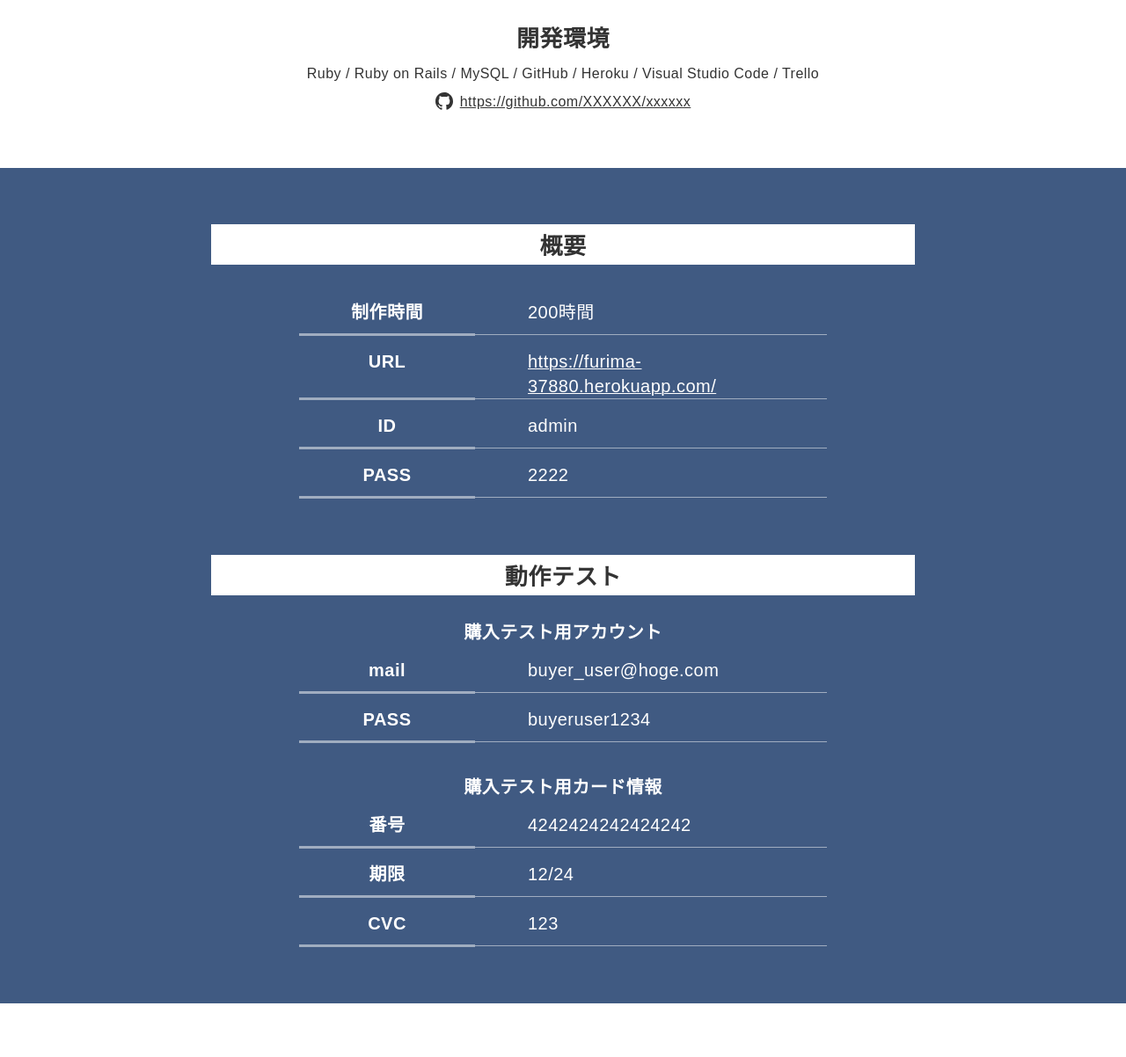
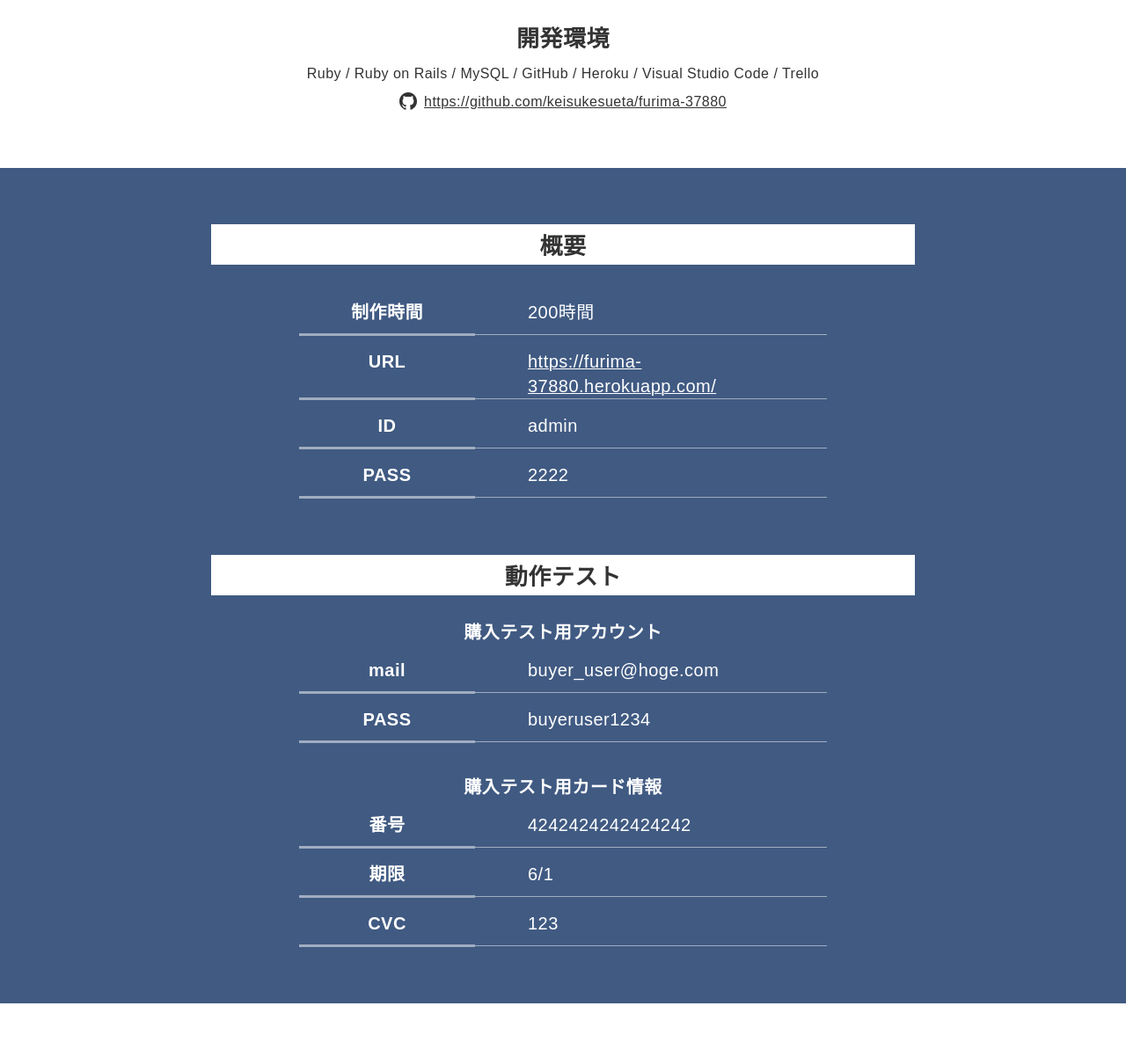
Before and after one commit to keisukesueta/portfolio-site, a plain HTML site: page works/01.html in a window 1280 px wide. Shown: the part 608-1810 px from the top of the page at 88% size. Drawn offline with nearby package versions, Linux system fonts and the light colour scheme.

Commit message:
Update 01.html

```diff
--- a/works/01.html
+++ b/works/01.html
@@ -45,7 +45,7 @@
             <!-- 記載番号：3 -->
             <p class="p-work-firstview__text">Ruby / Ruby on Rails / MySQL / GitHub / Heroku / Visual Studio Code / Trello</p>
             <!-- 記載番号：4 -->
-            <p class="p-work-firstview__text-link"><a href="__URL__" target="_blank">https://github.com/XXXXXX/xxxxxx</a></p>
+            <p class="p-work-firstview__text-link"><a href="__URL__" target="_blank">https://github.com/keisukesueta/furima-37880</a></p>
           </div>
         </div>
       </section>
@@ -102,7 +102,7 @@
                 <tr>
                   <th>期限</th>
                   <!-- 記載番号：12 -->
-                  <td>12/24</td>
+                  <td>6/1</td>
                 </tr>
                 <tr>
                   <th>CVC</th>
```
